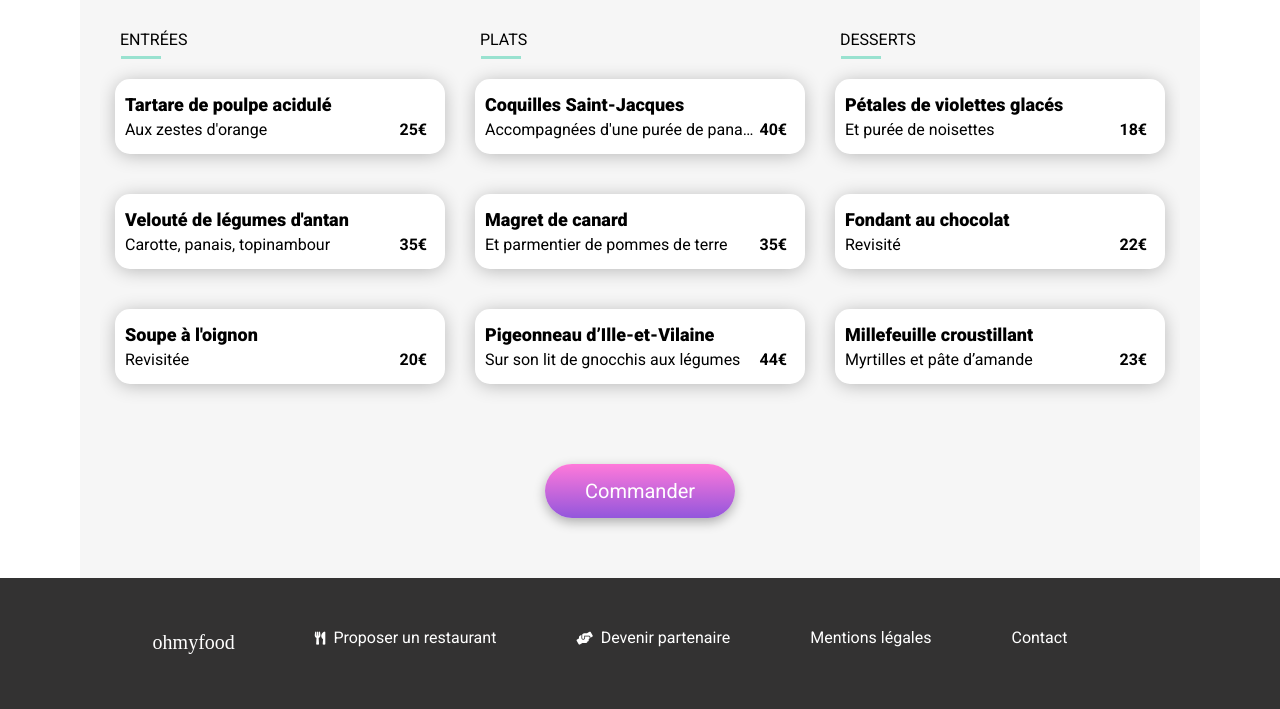
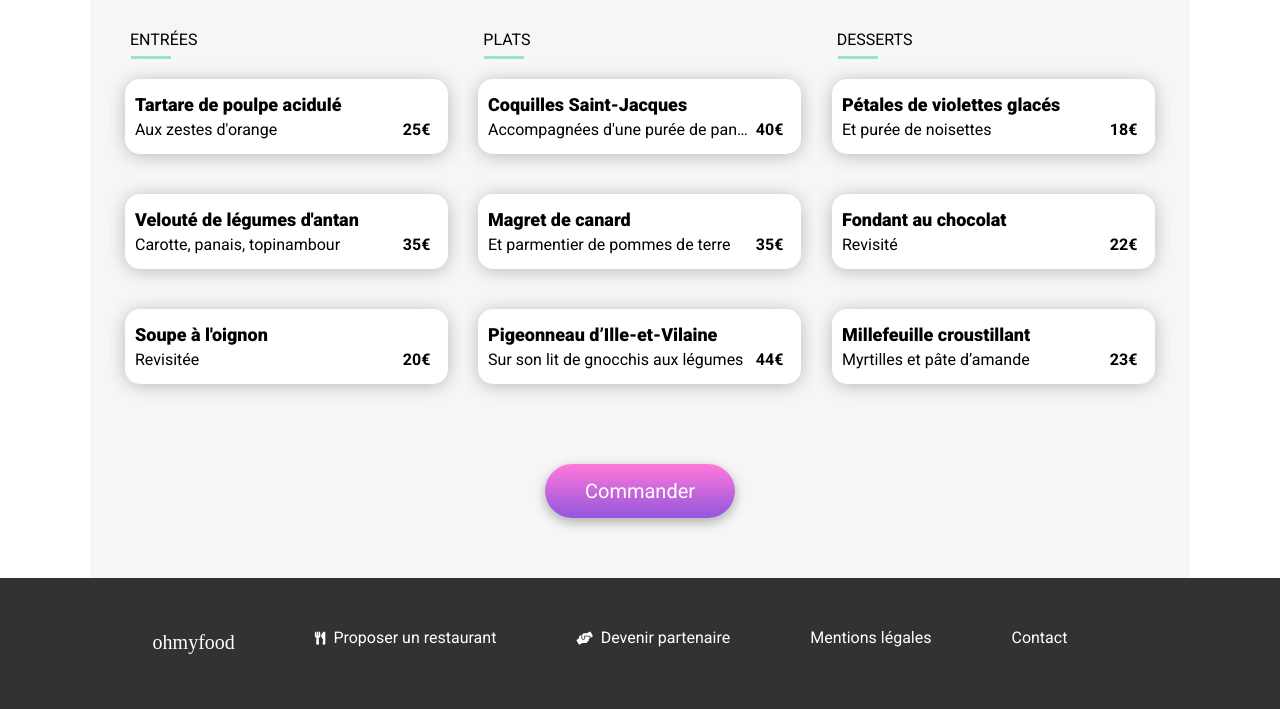
Before and after one commit to Fred-2B/FredericLaurenti_3_29042021, a website: page pages-restos/alafrancaise.html in a window 1280 px wide. Shown: the part 511-1220 px from the top of the page. Drawn offline with nearby package versions, Linux system fonts and the light colour scheme; files that its build step writes are made by us from their sources; a web font is replaced by a local one.

Commit message:
Modif size

```diff
--- a/sass/pages/_restos-page.scss
+++ b/sass/pages/_restos-page.scss
@@ -24,7 +24,7 @@
     padding: 0 0 60px;
 
     @media screen and (min-width: 992px) {
-    margin: -10px 80px 0;
+    margin: -10px 90px 0;
 
       h2 {
         margin: 35px 18px;
```
